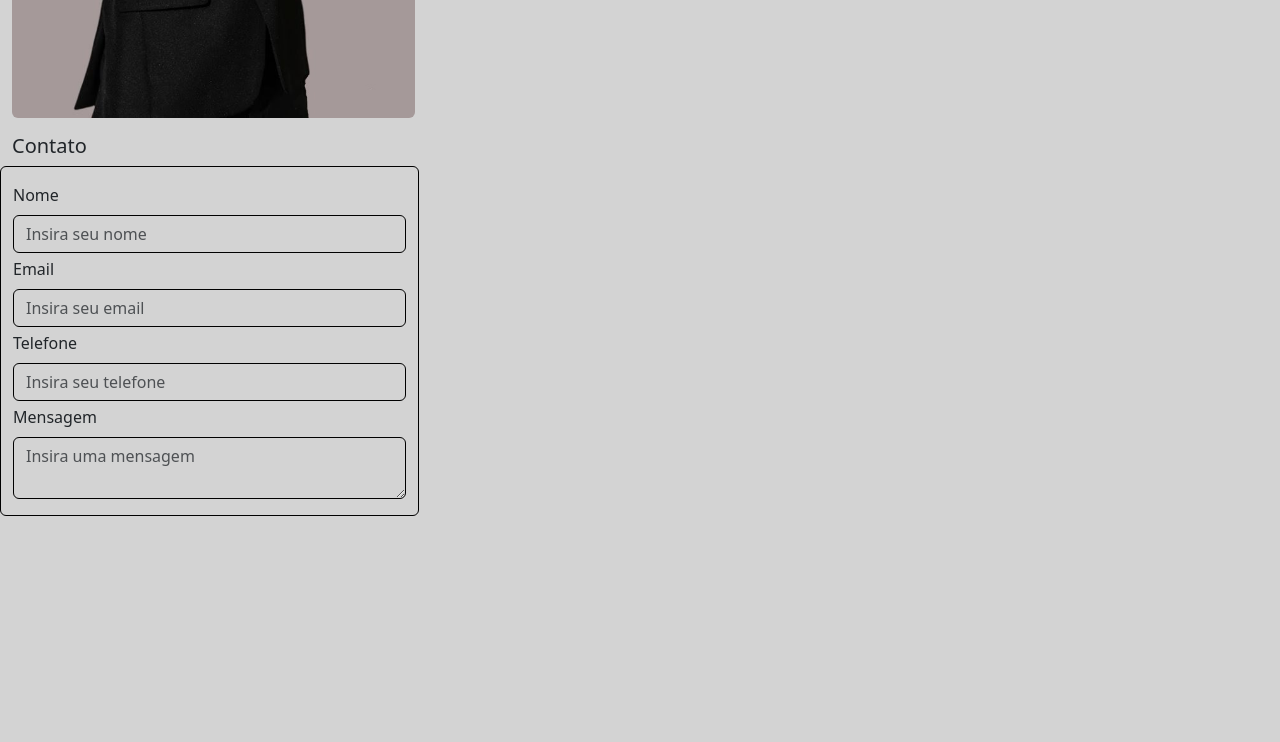
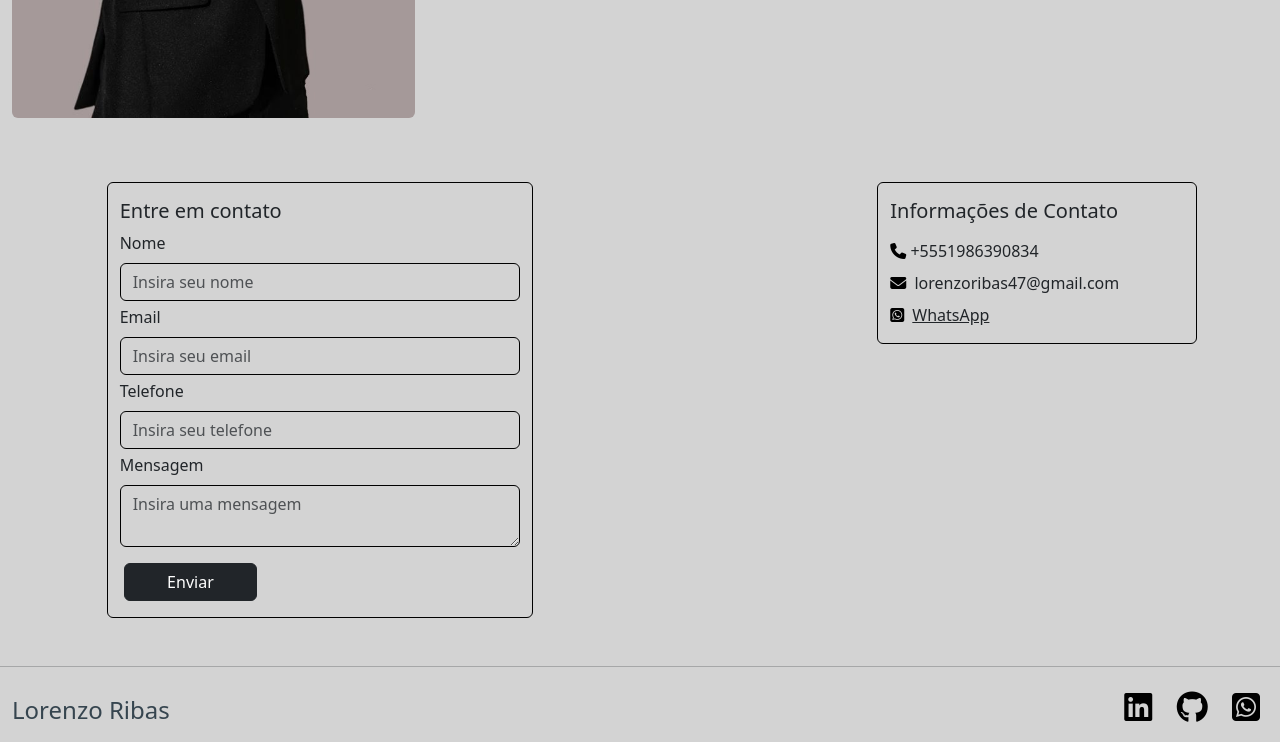
Before and after one commit to LorenzoRibas/Portfolio, a plain HTML site: page index.html in a window 1280 px wide. Shown: the part 2053-2795 px from the top of the page. Before the commit the page ends 2569 px from the top, so only its background shows below. Drawn offline with nearby package versions, Linux system fonts and the light colour scheme.

Commit message:
Estrutura pronta

```diff
--- a/css/style.css
+++ b/css/style.css
@@ -94,3 +94,12 @@ input[type=number]::-webkit-outer-spin-button {
     appearance: none;
     margin: 0;
 }
+
+.footer .row {
+    justify-content: space-between;
+    align-items: center;
+}
+
+.footer i {
+    margin: 0 10px;
+}
--- a/index.html
+++ b/index.html
@@ -18,7 +18,7 @@
     <header>
         <nav class="navbar navbar-expand-lg">
             <div class="container-fluid">
-                <a class="navbar-brand dark-text fs-4" href="#">Lorenzo Ribas</a>
+                <a class="navbar-brand dark-text fs-4" href="">Lorenzo Ribas</a>
                 <button class="navbar-toggler" type="button" data-bs-toggle="collapse" data-bs-target="#navbarContent"
                     aria-controls="navbarContent" aria-expanded="false" aria-label="Toggle navigation">
                     <span class="navbar-toggler-icon"></span>
@@ -103,28 +103,55 @@
         </div>
 
         <div class="container-fluid contact-container" id="contact">
-            <h5>Contato</h5>
-                <div class="row col-md-4 border border-black rounded">
-                    <div class="mt-3">
+                <div class="row mt-sm-3 mt-md-5">
+                    <div class="col-1 blank-col"></div>
+                   <div class="col-md-4 border border-black rounded form-container py-3">
+                    <h5>Entre em contato</h5>
+                    <div class="mt-2">
                         <label for="inputName" class="form-label">Nome</label>
-                        <input type="text" class="form-control border-black" id="inputName" placeholder="Insira seu nome">
+                        <input type="text" class="form-control border-black" id="inputName" required placeholder="Insira seu nome">
                     </div>
                     <div class="mt-1">
                         <label for="inputEmail" class="form-label">Email</label>
-                        <input type="email" class="form-control border-black" id="inputEmail" placeholder="Insira seu email">
+                        <input type="email" class="form-control border-black" id="inputEmail" required placeholder="Insira seu email">
                     </div>
                     <div class="mt-1">
                         <label for="inputNumber" class="form-label">Telefone</label>
-                        <input type="Number" inputmode="numeric" class="form-control border-black" id="inputNumber" placeholder="Insira seu telefone">
+                        <input type="Number" inputmode="numeric" class="form-control border-black" id="inputNumber" required placeholder="Insira seu telefone">
                     </div>
                     <div class="mt-1 mb-3">
                         <label for="inputMessage" class="form-label">Mensagem</label>
-                        <textarea id="inputMessage" class="form-control border-black" placeholder="Insira uma mensagem"></textarea>
+                        <textarea id="inputMessage" class="form-control border-black" required placeholder="Insira uma mensagem"></textarea>
                     </div>
+                    <button class="btn btn-dark col-4 ms-1 reset" type="submit">Enviar</button>
+                   </div>
+                   <div class="col-0 col-md-3 blank-col"></div>
+                   <div class="col-md-3 border border-black rounded info-container mt-sm-3 mt-md-0 ms-md-4 h-50 py-3">
+                        <h5>Informações de Contato</h5>
+                        <p class="mt-3 mb-2"><i class="fa-solid fa-phone"></i> +5551986390834</p>
+                        <p class="mb-2"><i class="fa-solid fa-envelope me-1"></i> lorenzoribas47@gmail.com</p>
+                        <i class="fa-brands fa-square-whatsapp"></i><a target="_blank" href="https://wa.me/+5551986390834" class="ms-2 text-dark text-decoration-underline">WhatsApp</a>
+                   </div>
                 </div>
-
         </div>
     </main>
+
+    <footer class="mt-5">
+        <hr>
+        <div class="container-fluid">
+            <div class="row align-items-center fs-2">
+                <div class="col-12 col-md-4 text-center text-md-start">
+                    <a class="navbar-brand dark-text fs-4 py-3" href="#">Lorenzo Ribas</a>
+                </div>
+                <div class="col-12 col-md-8 text-center text-md-end">
+                    <a href="https://www.linkedin.com/in/lorenzo-ribas-55295a2aa/" target="_blank"><i class="fa-brands fa-linkedin mx-2"></i></a>
+                    <a href="https://github.com/LorenzoRibas" target="_blank"><i class="fa-brands fa-github mx-2"></i></a>
+                    <a href="https://wa.me/+5551986390834" target="_blank" class="text-dark text-decoration-underline"><i class="fa-brands fa-square-whatsapp mx-2"></i></a>
+                </div>
+            </div>
+        </div>
+    </footer>
+
 
 </body>
 
```
